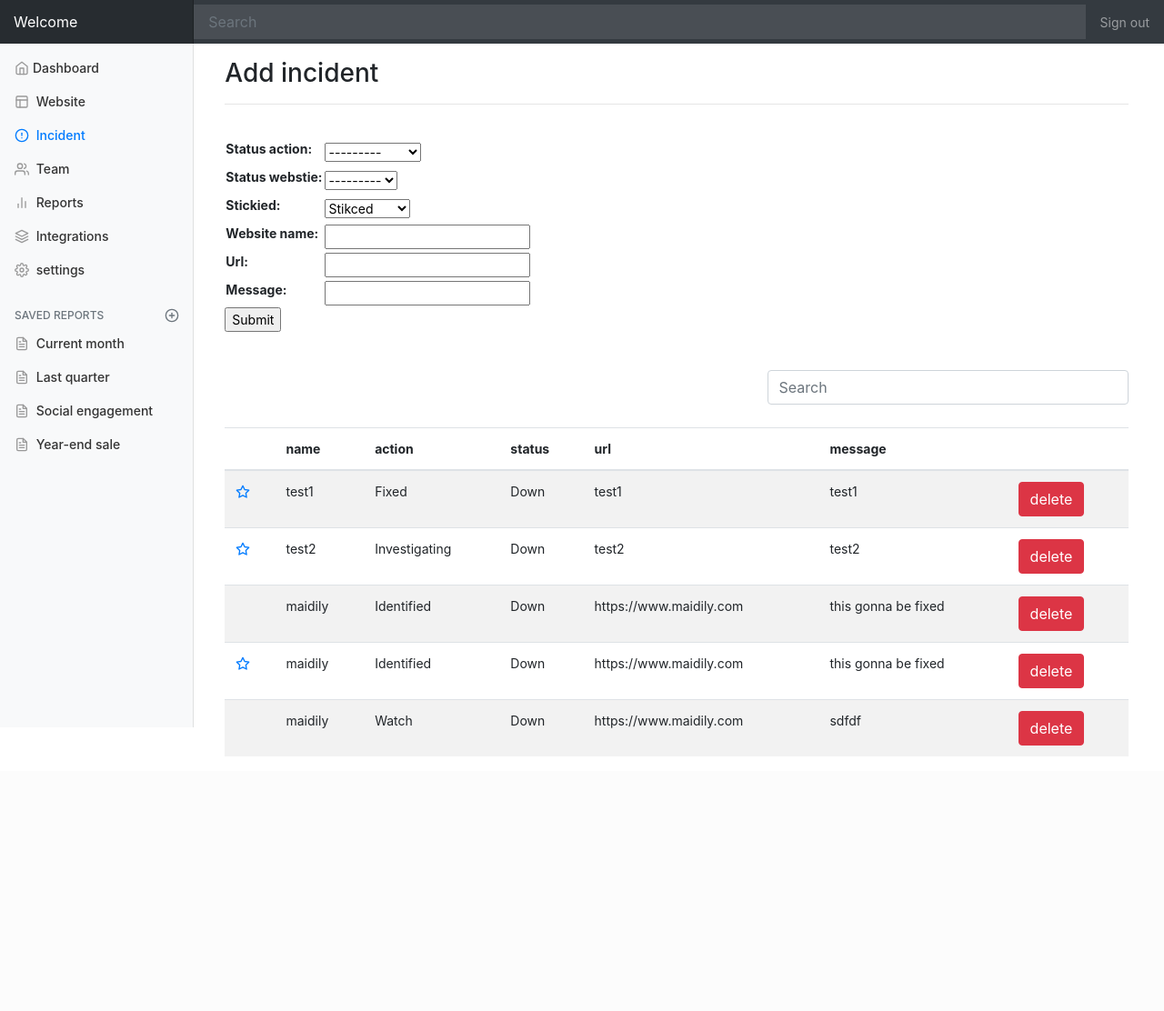
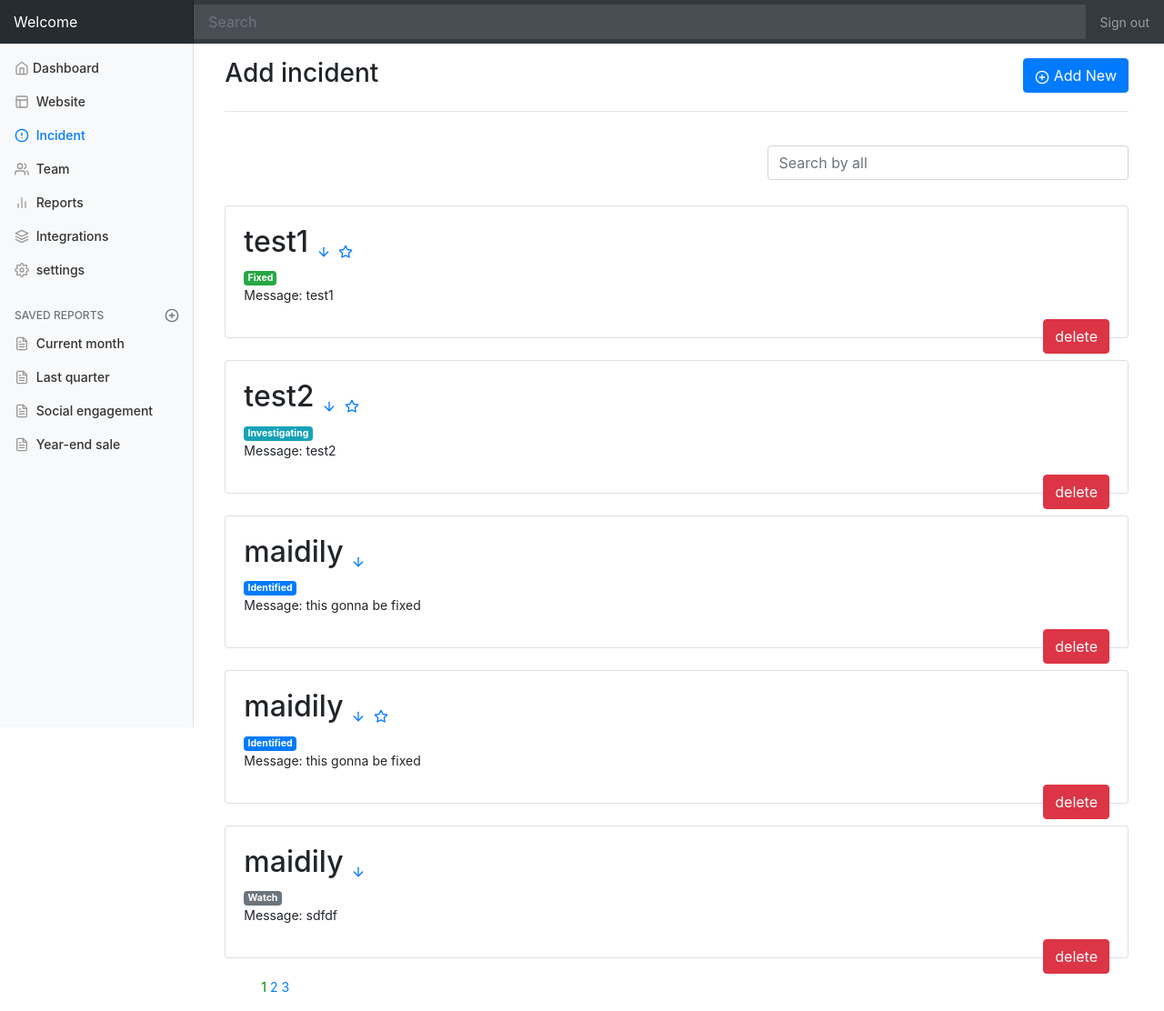
Before and after one commit to Cherriesa/silinell, a Django app: page /dashboard/incident in a window 1280 px wide. Shown: the whole page at 91% size. Before the commit the page ends 820 px from the top, so only its background shows below. Run offline with Django 3.2, Linux system fonts and the light colour scheme; data comes from the database, SQL or seed files in the repository; both versions use the stored data as it was after the commit; some libraries are stand-ins or nearby versions.

Commit message:
yang bary

```diff
--- a/silinel/settings.py
+++ b/silinel/settings.py
@@ -40,8 +40,11 @@ INSTALLED_APPS = [
     'django.contrib.sessions',
     'django.contrib.messages',
     'django.contrib.staticfiles',
-    'silinell'
+    'silinell',
+    'crispy_forms'
 ]
+CRISPY_TEMPLATE_PACK = 'bootstrap4'
+
 
 MIDDLEWARE = [
     'django.middleware.security.SecurityMiddleware',
--- a/silinell/templates/dashboard/add-website-component.html
+++ b/silinell/templates/dashboard/add-website-component.html
@@ -1,102 +1,96 @@
 {% load static %}
-<div class="thecontainer">
-
-</form>
-<br>
-<br>
-<table class="table table-striped" id="tableoutput">
-   <thead>
-    <tr>
-      <th scope="col"></th>
-      <th scope="col">name</th>
-      <th scope="col">action</th>
-      <th scope="col">status</th>
-      <th scope="col">url</th>
-      <th scope="col">message</th>
-      <th scope="col"></th>
-
-    </tr>
-  </thead>
-  <tbody class="tableoutput">
 
 
 
-  </tbody>
-  <tbody class="searchable ">
-  <div class="row">
-  <div class="col-md-6"></div>
-    <div class="col-md-6">
 
+</form>
+<style>
+
+.current {
+  color: green;
+}
+
+#pagin li {
+  display: inline-block;
+}
+</style>
+<br>
+
+
+{% for web in weblist_param %}
+
+
+<div class="card line-content mt-4">
+  <div class="card-body">
+
+     <h2>
+
+         {{web.website_name}}
+          {% if web.status_webstie == 'Up' %}
+        <a href="#" data-toggle="tooltip"  title="this incident is UP"><span data-toggle="tooltip" data-placement="top" data-feather="arrow-up"></span></a>
+        {%else%}
+         <a href="#" data-toggle="tooltip"  title="this incident is Down"><span data-toggle="tooltip" data-placement="top" data-feather="arrow-down"></span></a>
+
+          {%endif%}
+           {% if web.stickied == 'Stikced' %}
+        <a href="#" data-toggle="tooltip"  title="this incident is stickied"><span data-toggle="tooltip" data-placement="top" data-feather="star"></span></a>
+          {%endif%}
+
+        </h2>
+
+
+
+      <a>
+      {% if web.status_action == 'Identified' %}
+       <span class="badge badge-primary"> {{web.status_action}}</span>
+      {% elif web.status_action == 'Fixed' %}
+       <span class="badge badge-success"> {{web.status_action}}</span>
+      {% elif web.status_action == 'Watch' %}
+       <span class="badge badge-secondary"> {{web.status_action}}</span>
+      {% elif web.status_action == 'Investigating' %}
+       <span class="badge badge-info"> {{web.status_action}}</span>
+      {%endif%}
+
+
+
+
+      </a>
+
+      <p>Message:&nbsp;{{web.message}}</p>
+
+      <a class="btn btn-danger" style="float:right" href="{% url 'incident_url_del' pk=web.id %}">delete</a>
+
+
+    </tr>
+</div>
 </div>
 
 
-  </div>
+
+{% endfor %}
 <br>
-{% if counter == 0 %}
 
-  <td align="center" style="text-align:center;background-color: #E9ECEF;" width="100%" colspan="7">no data</td>
+<ul id="pagin">
+
+</ul>
 
 
 
 
 
-{%endif%}
-{% for web in weblist_param %}
 
-<tr>
-
-
-      <td> {% if web.stickied == 'Stikced' %}
-        <a href="#" data-toggle="tooltip"  title="this incident is stickied"><span data-toggle="tooltip" data-placement="top" data-feather="star"></span></a> </td>
-          {%endif%}
-      <td>
-         {{web.website_name}}
-        </td>
-
-      <td>{{web.status_action}}</td>
-      <td>{{web.status_webstie}}</td>
-      <td>{{web.url}}</td>
-      <td>{{web.message}}</td>
-
-      <td><a class="btn btn-danger" href="{% url 'incident_url_del' pk=web.id %}">delete</a></td>
-
-
-    </tr>
-
-
-{% endfor %}
-</tbody>
-</table>
-
-<center>
-{% if weblist_param.has_other_pages %}
-  <ul class="pagination">
-    {% if weblist_param.has_previous %}
-      <li><a href="?page={{ weblist_param.previous_page_number }}">«&nbsp;</a></li>
-    {% else %}
-      <li class="disabled"><span>«&nbsp;</span></li>
-    {% endif %}
-    {% for i in weblist_param.paginator.page_range %}
-      {% if weblist_param.number == i %}
-        <li class="active"><span>{{ i }}&nbsp; <span class="sr-only">(current)</span></span></li>
-      {% else %}
-        <li><a href="?page={{ i }}">{{ i }} &nbsp;</a></li>
-      {% endif %}
-    {% endfor %}
-    {% if weblist_param.has_next %}
-      <li><a href="?page={{ weblist_param.next_page_number }}">»&nbsp;</a></li>
-    {% else %}
-      <li class="disabled"><span>»</span></li>
-    {% endif %}
-  </ul>
-{% endif %}
-</center>
 
 
 <script src="{% static 'js/addwebsite.js'%}"></script>
+<script src="{% static 'js/pagination.js'%}"></script>
+
+
 <script>
   $(document).ready(function(){
     $('[data-toggle="tooltip"]').tooltip();
+
   });
+
+
+
   </script>
-  </div>
--- a/silinell/templates/dashboard/add-website.html
+++ b/silinell/templates/dashboard/add-website.html
@@ -1,24 +1,63 @@
 {% extends "dashboard/dashboard-base.html" %}
 {% block content  %}
-<h3>Add incident</h3>
+<div class="row">
+<div class="col-md-6"><h3>Add incident</h3>
+</div>
+<div class="col-md-6">
+<button type="button" style="float:right" class="btn btn-primary" data-toggle="modal" data-target="#exampleModal">
+  <span data-toggle="tooltip" data-placement="top" data-feather="plus-circle"></span> Add New
+</button></div>
+
+</div>
 <hr>
+
+{% load static %}
+
+<!-- Button trigger modal -->
+
+
+<!-- Modal -->
+<div class="modal fade" id="exampleModal" tabindex="-1" role="dialog" aria-labelledby="exampleModalLabel" aria-hidden="true">
+  <div class="modal-dialog" role="document">
+    <div class="modal-content">
+      <div class="modal-header">
+        <h5 class="modal-title" id="exampleModalLabel">Add incident</h5>
+        <button type="button" class="close" data-dismiss="modal" aria-label="Close">
+          <span aria-hidden="true">&times;</span>
+        </button>
+      </div>
+      <div class="modal-body">
+      <form  method="post">
+
+{% csrf_token %}
+{% load crispy_forms_tags %}
+
+{{ form|crispy }}
+
+      </div>
+      <div class="modal-footer">
+        <button type="button" class="btn btn-secondary" data-dismiss="modal">Close</button>
+        <input class="btn btn-success"  type="submit"  value="Submit"  />
+      </div>
+    </div>
+  </div>
+</div>
+
 <br>
 
-<form  method="post">
-
-{% csrf_token %}
-<table>
-{{ form.as_table }}
-{% load static %}
-</table>
-<input  type="submit"  value="Submit"  />
+<input type="text" style="float:right;width:40%" class="form-control" id="searchaddwebsite" placeholder="Search by all">
 <br>
-<br>
-<br>
-
-<input type="text" style="float:right;width:40%" class="form-control" id="searchaddwebsite" placeholder="Search">
+<div class="thecontainer">
 
 {% include "dashboard/add-website-component.html" %}
+
+
+
+</div>
+
+
+
+
 
 
 
--- a/silinell/templates/dashboard/dashboard-base.html
+++ b/silinell/templates/dashboard/dashboard-base.html
@@ -7,6 +7,8 @@
     <meta name="description" content="">
     <meta name="author" content="">
     <link rel="icon" href="/docs/4.0/assets/img/favicons/favicon.ico">
+    <script src="https://ajax.googleapis.com/ajax/libs/jquery/1.9.1/jquery.min.js"></script>
+
     {% load static %}
     <title>Silinel</title>
 
@@ -123,7 +125,7 @@
     <!-- Bootstrap core JavaScript
     ================================================== -->
     <!-- Placed at the end of the document so the pages load faster -->
-    <script src="https://code.jquery.com/jquery-3.2.1.slim.min.js" integrity="sha384-KJ3o2DKtIkvYIK3UENzmM7KCkRr/rE9/Qpg6aAZGJwFDMVNA/GpGFF93hXpG5KkN" crossorigin="anonymous"></script>
+<script src="https://ajax.googleapis.com/ajax/libs/jquery/1.9.1/jquery.min.js"></script>
     <script>window.jQuery || document.write('<script src="../../assets/js/vendor/jquery-slim.min.js"><\/script>')</script>
     <script src="{% static 'bootstrap/js/bootstrap.bundle.js'%}"></script>
 
--- a/static/js/addwebsite.js
+++ b/static/js/addwebsite.js
@@ -2,6 +2,7 @@ const search = document.querySelector("#searchaddwebsite")
 const table = document.querySelector(".searchable")
 const tableoutput = document.querySelector(".tableoutput")
 const thecontainer = document.querySelector(".thecontainer")
+
 
 
 search.addEventListener("keyup",(e) => {
@@ -12,7 +13,6 @@ search.addEventListener("keyup",(e) => {
 
 
 
-        tableoutput.innerHTML = ""
 
         fetch("/dashboard/incident/search",{
             body:JSON.stringify({searchtxt:searchvalue}),
@@ -24,6 +24,10 @@ search.addEventListener("keyup",(e) => {
         .then((datahtml) =>{
             console.log("data",datahtml);
             thecontainer.innerHTML=datahtml.html_data
+            var script= document.createElement('script');
+            script.type= 'text/javascript';
+            script.src= '/static/js/pagination.js';
+            thecontainer.appendChild(script);
 
 
 
--- /dev/null
+++ b/static/js/pagination.js
@@ -0,0 +1,25 @@
+
+	pageSize = 2;
+
+	var pageCount =  $(".line-content").length / pageSize;
+
+     for(var i = 0 ; i<pageCount;i++){
+
+       $("#pagin").append('<li><a href="#">'+(i+1)+'</a></li> ');
+     }
+        $("#pagin li").first().find("a").addClass("current")
+    showPage = function(page) {
+	    $(".line-content").css('display','block');
+	    $(".line-content").each(function(n) {
+	        if (n >= pageSize * (page - 1) && n < pageSize * page)
+	            $(this).show();
+	    });
+	}
+
+	showPage(1);
+
+	$("#pagin li a").click(function() {
+	    $("#pagin li a").removeClass("current");
+	    $(this).addClass("current");
+	    showPage(parseInt($(this).text()))
+	})
```
Also changed, not shown: db.sqlite3.
